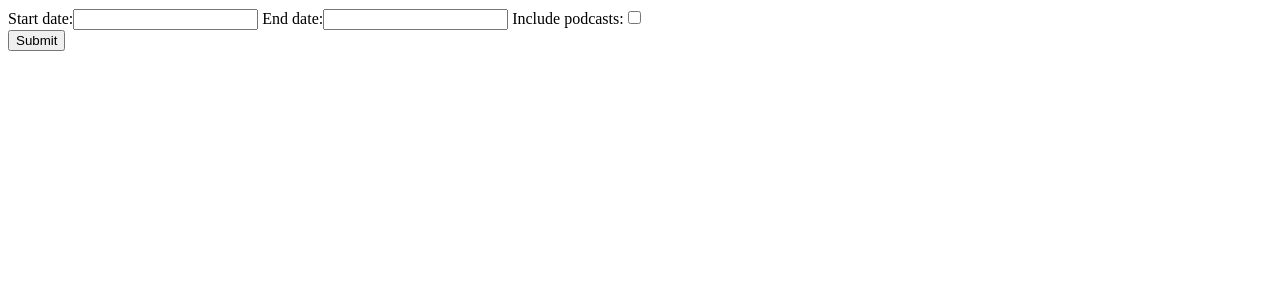
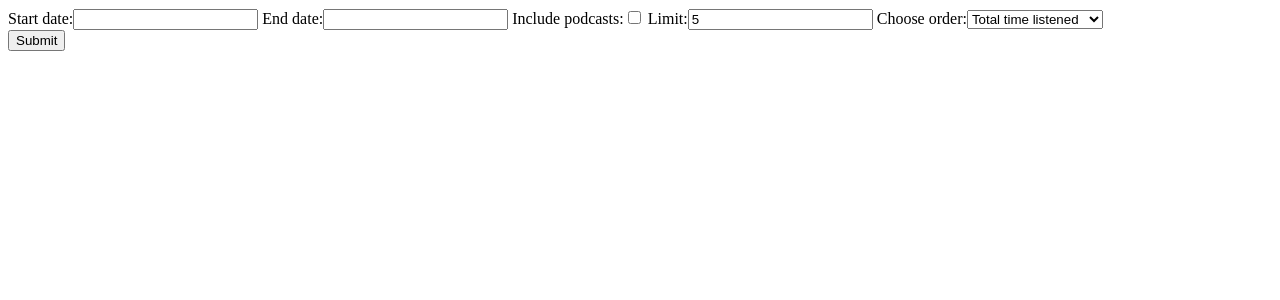
Before and after one commit to Krzysztof21/SpotifyStats, a Django app: page /spotify_stats/pick_date/ in a window 1280 px wide. Shown: the top 300 px of the page. Run offline with Django 3.2, Linux system fonts and the light colour scheme.

Commit message:
most_listened refactored - added options for limit and order, changed to raw SQLite

```diff
--- a/spotify_stats/forms.py
+++ b/spotify_stats/forms.py
@@ -4,4 +4,10 @@ from django import forms
 class DateForm(forms.Form):
     start_date = forms.DateTimeField(label='Start date')
     end_date = forms.DateTimeField(label='End date')
-    include_podcasts = forms.BooleanField(widget=forms.CheckboxInput(), label='Include podcasts')
+    include_podcasts = forms.BooleanField(widget=forms.CheckboxInput(), label='Include podcasts', required=False)
+    limit = forms.IntegerField(min_value=5, initial=5)
+    order_choices = [
+        ('total_time', 'Total time listened'),
+        ('no_streams', 'Number of streams')
+    ]
+    order = forms.CharField(label='Choose order', widget=forms.Select(choices=order_choices))
--- a/spotify_stats/utils.py
+++ b/spotify_stats/utils.py
@@ -1,5 +1,7 @@
 def convert_millis(millis):
     seconds = int((millis/1000) % 60)
+    seconds = f'0{seconds}' if seconds < 10 else str(seconds)
     minutes = int((millis/(1000*60)) % 60)
+    minutes = f'0{minutes}' if minutes < 10 else str(minutes)
     hours = int(millis/(1000*60*60))
     return hours, minutes, seconds
--- a/spotify_stats/views.py
+++ b/spotify_stats/views.py
@@ -54,6 +54,7 @@ def basic_stats(request, track_id):
     return render(request, 'spotify_stats/basic_stats.html', context)
 
 
+# TODO: validate dates - no future and no reverse
 def pick_date(request):
     if request.method == 'POST':
         form = DateForm(request.POST)
@@ -62,38 +63,37 @@ def pick_date(request):
             start = form.cleaned_data["start_date"].strftime(frmt)
             end = form.cleaned_data["end_date"].strftime(frmt)
             include_podcasts = form.cleaned_data['include_podcasts']
-            print(type(include_podcasts))
-            return HttpResponseRedirect(f'/spotify_stats/most_listened?start_time={start}&end_time={end}&include_podcasts={include_podcasts}')
+            limit = form.cleaned_data['limit']
+            order = form.cleaned_data['order']
+            print(include_podcasts)
+            print(limit)
+            url = f'/spotify_stats/most_listened?start_time={start}&end_time={end}&' \
+                + f'include_podcasts={include_podcasts}&limit={limit}&order={order}'
+            return HttpResponseRedirect(url)
     else:
         form = DateForm()
     return render(request, 'spotify_stats/pick_date.html', {'form': form})
 
 
-# TODO: add logic to exclude podcasts
-# TODO: validate dates - no future and no reverse
 # TODO: refactor
 def most_listened(request):
-    start_time = request.GET.get('start_time')
-    end_time = request.GET.get('end_time')
+    start_time = request.GET.get('start_time')[:10]
+    end_time = request.GET.get('end_time')[:10]
     include_podcasts = request.GET.get('include_podcasts')
-    streams = Stream.objects.filter(end_time__gte=start_time, end_time__lte=end_time)
-    count = streams.values('track').annotate(c=Count('track')).order_by('-c')[:5]
-    count_names = []
-    for s in count:
-        count_names.append((Track.objects.get(pk=s['track']).track_name, s['track']))
-    times = streams.values('track').annotate(s=Sum('ms_played')).order_by('-s')[:5]
-    print(type(times))
-    times_names = []
-    for s in times:
-        times_names.append((Track.objects.get(pk=s['track']).track_name, s['track']))
-    print(count_names)
-    print(times_names)
-    context = {
-        'count': count,
-        'count_names': count_names,
-        'times': times,
-        'times_names': times_names
-    }
-    return render(request, 'spotify_stats/most_listened.html', context)
-
-# TODO: same as most_listened, but with arbitrary no of displayed streams
+    podcast_filter = '' if include_podcasts == 'True' else "WHERE t.album_name IS NOT 'None'"
+    limit = request.GET.get('limit')
+    order = request.GET.get('order')
+    query = f'''
+    SELECT s.id, s.track_id, t.track_name, s.total_time, t.album_name, s.no_streams FROM
+        (SELECT sum(ms_played) AS total_time, count(id) AS no_streams, id, track_id FROM stream
+            WHERE end_time >= "{start_time}" AND end_time < "{end_time}" GROUP BY track_id) AS s
+        JOIN track AS t ON s.track_id=t.id
+        {podcast_filter}
+        ORDER BY s.{order} DESC
+        LIMIT {limit};
+    '''
+    streams = list(Stream.objects.raw(query))
+    for s in streams:
+        t = convert_millis(s.total_time)
+        s.total_time = f'{t[0]}:{t[1]}:{t[2]}'
+    return render(request, 'spotify_stats/most_listened.html', {'streams': streams})
```
Also changed, not shown: spotify_stats/templates/spotify_stats/most_listened.html (+17 -46 lines).
